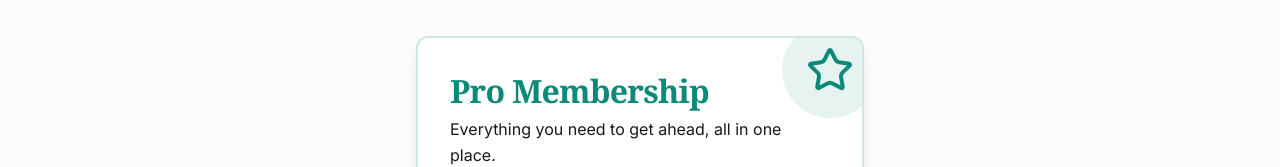
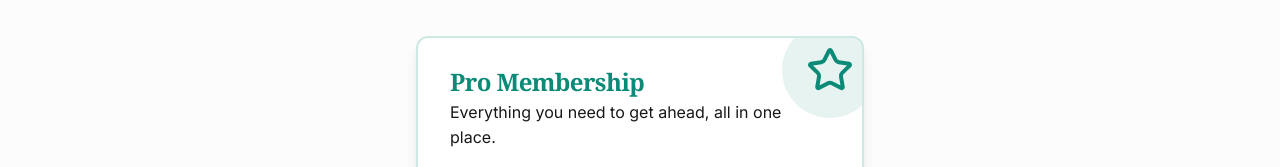
Before and after one commit to kautkarg/spruce-nep, a Next.js app: page /membership in a window 1280 px wide. Shown: the part 387-554 px from the top of the page. Built offline with nearby package versions, Linux system fonts and the light colour scheme; no server answers.

Commit message:
Try fixing this error: `Console Error: In HTML, <h2> cannot be a child o

```diff
--- a/src/app/membership/page.tsx
+++ b/src/app/membership/page.tsx
@@ -38,8 +38,8 @@ export default function MembershipPage() {
                                 </div>
                             </div>
                             <CardHeader className="p-8">
-                                <CardTitle asChild>
-                                    <h2 className="text-primary font-serif">Pro Membership</h2>
+                                <CardTitle className="text-primary font-serif">
+                                    Pro Membership
                                 </CardTitle>
                                 <CardDescription className="text-body-lead">
                                     Everything you need to get ahead, all in one place.
```
